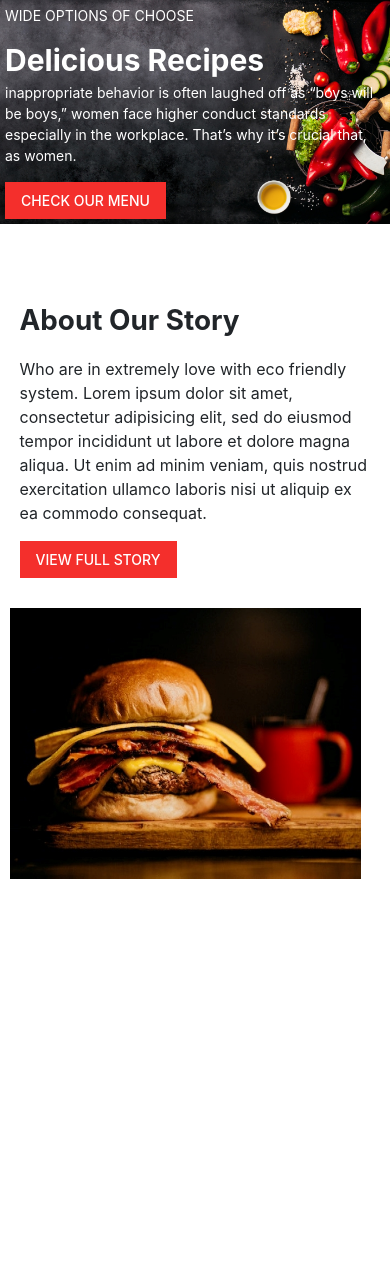
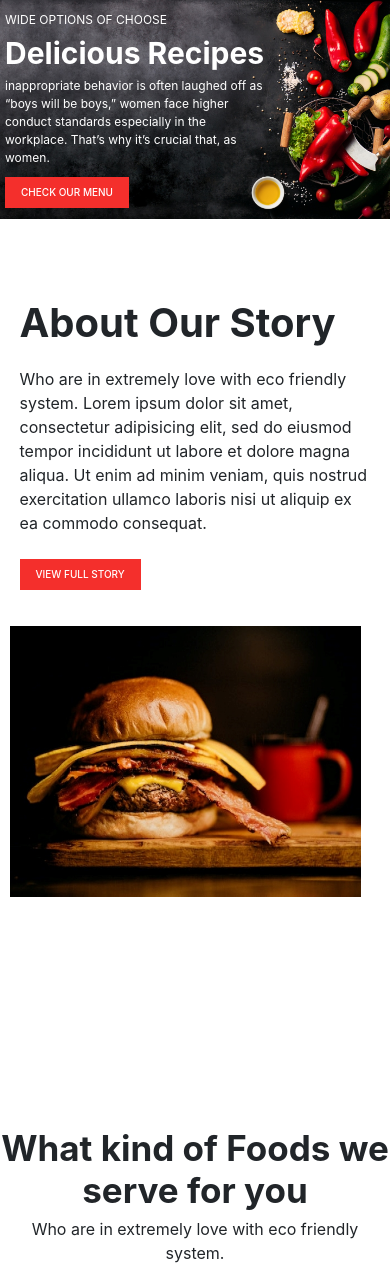
Before and after one commit to sholayman99/figgas, a React (Create React App) app: page / in a window 390 px wide. Before the commit the page ends 959 px from the top, so only its background shows below. Built offline with nearby package versions, Linux system fonts and the light colour scheme.

Commit message:
recorrection in ui

```diff
--- a/package.json
+++ b/package.json
@@ -3,6 +3,7 @@
   "version": "0.1.0",
   "private": true,
   "dependencies": {
+    "@headlessui/react": "^1.7.4",
     "@testing-library/jest-dom": "^5.16.5",
     "@testing-library/react": "^13.4.0",
     "@testing-library/user-event": "^13.5.0",
@@ -10,7 +11,7 @@
     "localforage": "^1.10.0",
     "match-sorter": "^6.3.1",
     "react": "^18.2.0",
-    "react-bootstrap": "^2.6.0",
+
     "react-dom": "^18.2.0",
     "react-router-dom": "^6.4.4",
     "react-scripts": "5.0.1",
@@ -40,5 +41,8 @@
       "last 1 firefox version",
       "last 1 safari version"
     ]
+  },
+  "devDependencies": {
+    "tailwindcss": "^3.2.4"
   }
 }
--- a/src/Pages/Home/Banner/Banner.css
+++ b/src/Pages/Home/Banner/Banner.css
@@ -29,7 +29,8 @@
     border: none;
     padding: 10px 28px;
     font-size: 15px;
-    font-weight:600
+    font-weight:600;
+    margin-top:15px;
 
 }
 
@@ -51,13 +52,18 @@
    .banner p {
     width: 98%;
     color: #fff;
-    font-size: 14px;
+    font-size: 12px;
+    width: 70%;
+    margin: 6px 0px;
 }
 .custom-btn{
 
     padding: 8px 16px;
-    font-size: 14px;
-    font-weight:500
+    font-size: 10px;
+    font-weight:500;
+    margin-top:4px;
+    margin-bottom: 6px;
+
 
 }
 }
--- /dev/null
+++ b/src/Pages/Home/ServeFood/ServeFood.css
@@ -0,0 +1,10 @@
+.serveFood-text{
+    text-align: center;
+   padding-top: 100px;
+}
+
+.serveFood-text h2{
+    font-weight: bolder;
+    font-size: 35px;
+    margin-bottom: 6px;
+}
--- a/src/Pages/Home/ServeFood/ServeFood.js
+++ b/src/Pages/Home/ServeFood/ServeFood.js
@@ -1,9 +1,15 @@
 import React from 'react';
+import TabsUi from '../TabsUi/TabsUi';
+import './ServeFood.css'
 
 const ServeFood = () => {
     return (
         <div>
-
+         <div className='serveFood-text'>
+         <h2 className=''>What kind of Foods we serve for you</h2>
+          <p>Who are in extremely love with eco friendly system.</p>
+         </div>
+         <TabsUi />
         </div>
     );
 };
--- a/src/Pages/Home/Story/Story.css
+++ b/src/Pages/Home/Story/Story.css
@@ -3,7 +3,7 @@
     align-items: center;
     justify-content: space-around;
     margin-top: 100px;
-    margin-bottom: 50px;
+    margin-bottom: 100px;
 
 }
 
@@ -13,6 +13,11 @@
 
 .story h1{
     font-weight: bolder;
+    margin: 20px 0px;
+    font-size: 40px;
+}
+
+.story p {
     margin: 20px 0px;
 }
 
@@ -50,5 +55,6 @@
     .story h1{
         font-weight: bolder;
         margin: 15px 0px;
+
     }
 }
--- /dev/null
+++ b/src/Pages/Home/TabsUi/TabsUi.js
@@ -0,0 +1,11 @@
+import React from 'react';
+import { Tab, Tabs } from 'react-bootstrap';
+import './TabUi.css'
+
+const TabsUi = () => {
+    return (
+        <></>
+    );
+};
+
+export default TabsUi;
--- a/src/index.css
+++ b/src/index.css
@@ -1,3 +1,7 @@
+@tailwind base;
+@tailwind components;
+@tailwind utilities;
+
 body {
   margin: 0;
   font-family: -apple-system, BlinkMacSystemFont, 'Segoe UI', 'Roboto', 'Oxygen',
--- /dev/null
+++ b/tailwind.config.js
@@ -0,0 +1,8 @@
+/** @type {import('tailwindcss').Config} */
+module.exports = {
+  content: [],
+  theme: {
+    extend: {},
+  },
+  plugins: [],
+}
```
Also changed, not shown: src/Pages/Home/TabsUi/TabUi.css (added), 1 other file (tests, documents, lock files or other folders).
